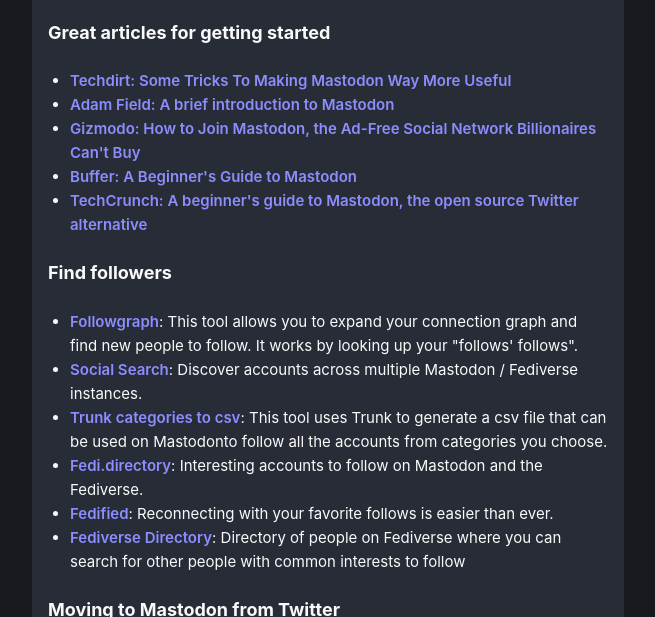
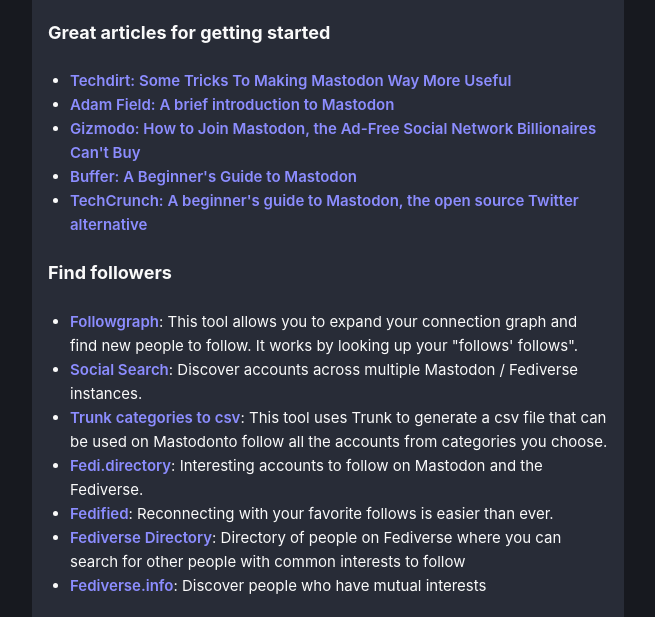
Before and after one commit to ronilaukkarinen/the-mastodon-list, a website: page index.html in a window 1280 px wide. Shown: the part 322-939 px from the top of the page, without its empty margins (312-967 px from the left). Drawn offline with nearby package versions, Linux system fonts and the light colour scheme; a script that the page names is missing.

Commit message:
Add fediverse.info

```diff
--- a/index.html
+++ b/index.html
@@ -63,6 +63,7 @@
       <li><a href="https://fedi.directory">Fedi.directory</a>: Interesting accounts to follow on Mastodon and the Fediverse.</li>
       <li><a href="https://www.fedified.com/">Fedified</a>: Reconnecting with your favorite follows is easier than ever.</li>
       <li><a href="https://fedi.bihlink.com">Fediverse Directory</a>: Directory of people on Fediverse where you can search for other people with common interests to follow</li>
+      <li><a href="https://fediverse.info/explore/people">Fediverse.info</a>: Discover people who have mutual interests</li>
     </ul>
 
     <h2>Moving to Mastodon from Twitter</h2>
```
